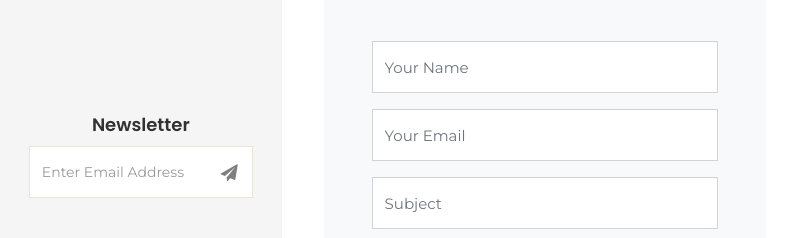
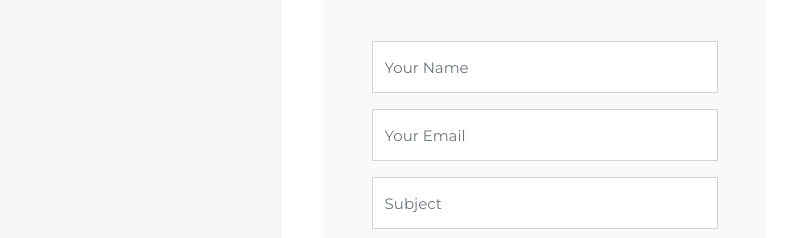
Before and after one commit to hilmanmotret/hilmanmotret-v1, a plain HTML site: page contact.html in a window 1280 px wide. Shown: the part 562-800 px from the top of the page, 0-791 px from the left. Drawn offline with Linux system fonts and the light colour scheme; some packages are replaced by stand-ins of ours; no server answers; files whose address does not match are found by name; a web font is replaced by a local one.

Commit message:
Update contact.html

```diff
--- a/contact.html
+++ b/contact.html
@@ -46,17 +46,6 @@
 				</ul>
 			</nav>
 
-			<div class="colorlib-footer">
-				<h3>Newsletter</h3>
-				<div class="d-flex justify-content-center">
-					<form action="#" class="colorlib-subscribe-form">
-            <div class="form-group d-flex">
-            	<div class="icon"><span class="icon-paper-plane"></span></div>
-              <input type="text" class="form-control" placeholder="Enter Email Address">
-            </div>
-          </form>
-				</div>
-			</div>
 		</aside> <!-- END COLORLIB-ASIDE -->
 		<div id="colorlib-main">
 			<section class="ftco-section ftco-bread">
```
